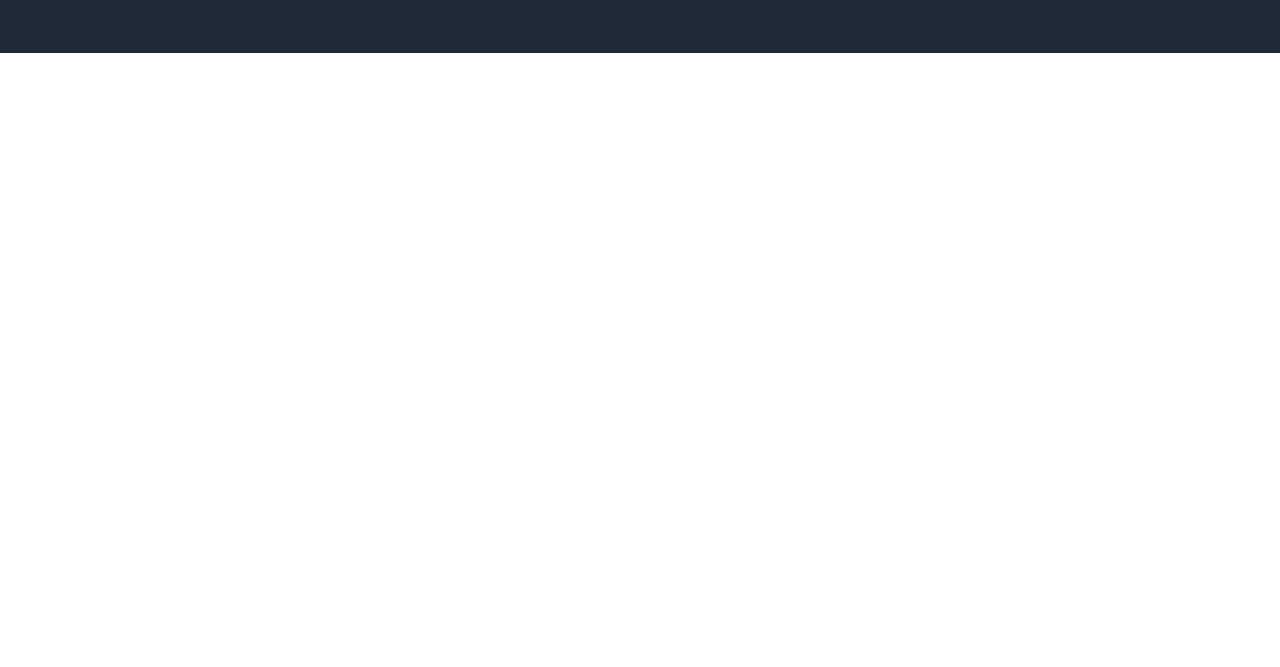
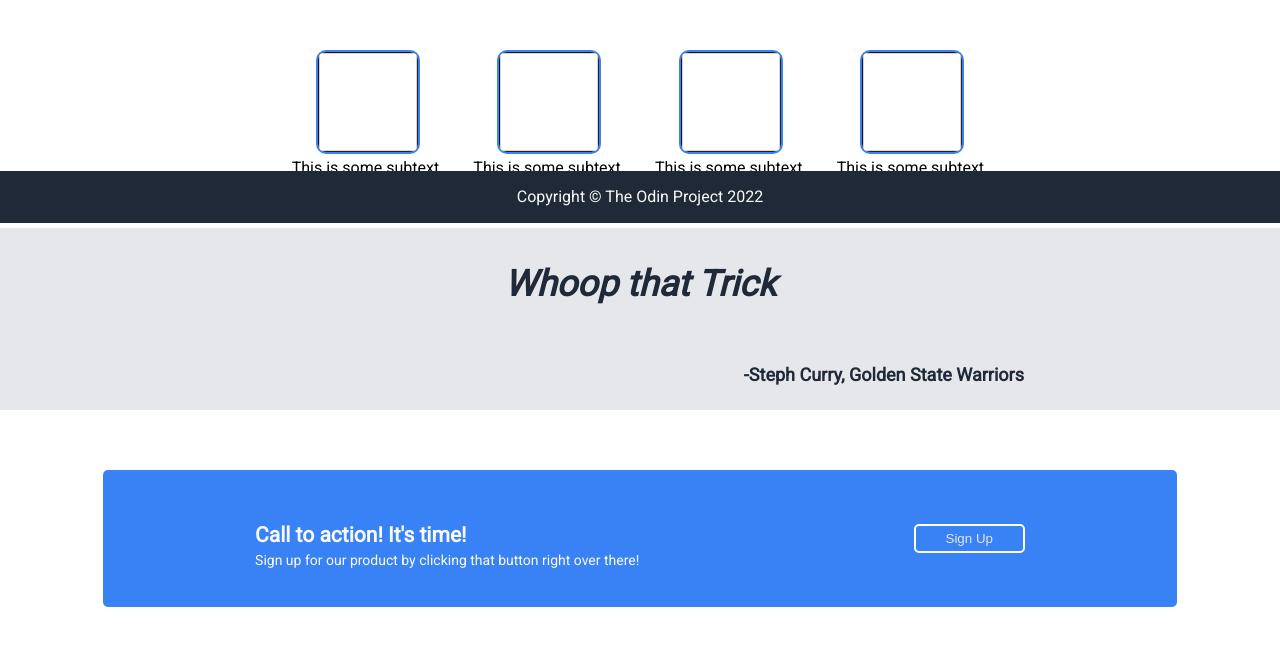
Before and after one commit to usborn116/flex-project, a plain HTML site: page index.html in a window 1280 px wide. Shown: the part 577-1244 px from the top of the page. Before the commit the page ends 800 px from the top, so only its background shows below. Drawn offline with Linux system fonts and the light colour scheme.

Commit message:
all sections done

```diff
--- a/index.html
+++ b/index.html
@@ -29,6 +29,45 @@
          <img src="./placeholder.jog.png">
      </div>
     </header>
+    <div class="two">
+        <h3>Some random information.</h3>
+        <div class="images">
+         <div class="chunk">
+          <img src="./whiteimage.png" alt="barberry">
+          <div class="text">This is some subtext.</div>
+         </div>
+         <div class="chunk">
+          <img src="./whiteimage.png" alt="chili">
+          <div class="text">This is some subtext.</div>
+         </div>
+         <div class="chunk">
+          <img src="./whiteimage.png" alt="pepper">
+          <div class="text">This is some subtext.</div>
+         </div>
+         <div class="chunk">
+          <img src="./whiteimage.png" alt="saffron">
+          <div class="text">This is some subtext.</div>
+         </div>
+        </div>
+    </div>
+    <div class="three">
+        <div class="quote">
+        <h3>Whoop that Trick</h3>
+        </div>
+        <h4>-Steph Curry, Golden State Warriors</h4>
+    </div>
+    <div class="four">
+        <div class="banner">
+            <div class="text">
+                <h4>Call to action! It's time!</h4>
+                <p>Sign up for our product by clicking that button right over there!</p>
+            </div>
+            <button>Sign Up</button>
+        </div>
+    </div>
+    <div class="footer">
+        <div>Copyright &copy; The Odin Project 2022</div>
+      </div>
 
 </body>
 </html>
--- a/style.css
+++ b/style.css
@@ -7,10 +7,12 @@ body{
 }
 header {
     background-color: #1f2937;
-    margin: auto;
     padding: 0;
     border: 2px solid #1f2937;
-
+    display: flex;
+    flex-direction: column;
+    flex: 1 1 auto;
+    max-height: 60vh;
 }
 
 .hero{
@@ -23,8 +25,8 @@ header {
     display:flex;
     text-decoration: none;
     justify-content: space-between;
-    padding: 10px 100px;
-    margin: 10px 30px;
+    padding: 10px 80px;
+    margin: 10px 20px;
 }
 
 .headerlinks a{
@@ -52,6 +54,7 @@ img{
 
 .intro{
     display:flex;
+    flex: 1 0 0;
     padding: 100px;
     justify-content: space-between;
     gap: 30px;
@@ -69,3 +72,120 @@ p{
     font-size:18px;
     color: #e5e7eb;
 }
+
+.two{
+    display: flex;
+    flex-direction: column;
+    align-items: center;
+    padding-bottom: 20px;
+}
+h3{
+    font-size: 36px;
+    font-weight: extra-bold;
+    color: #1f2937
+
+}
+
+.images{
+    display:flex;
+    justify-content: center;
+    align-items: center;
+    margin: 10px;
+    padding: 20px;
+    gap: 30px;
+}
+.images img{
+    width:100px;
+    height:auto;
+    border: 2px solid #3882f6;
+    border-radius: 10px;
+    justify-content: center;
+}
+
+.chunk{
+    display: flex;
+    flex-direction: column;
+    justify-content: center;
+    align-items: center;
+    flex-wrap: wrap;
+    gap:5px;
+}
+
+.three{
+    display: flex;
+    flex-direction: column;
+    background-color: #e5e7eb;
+    color: #1f2937;
+    font-size: 36px;
+    font-weight: 200;
+    font-style: italic;
+}
+.three h3{
+    display: flex;
+    justify-content: center;
+    align-self: center;
+    margin-left: auto;
+}
+
+.three h4{
+    font-size: 18px;
+    display: flex;
+    align-self: flex-end;
+    margin-right: 20%;
+    font-style: normal;
+    font-weight: bold;
+}
+
+.four{
+    display: flex;
+    justify-content: center;
+}
+.banner{
+    display: flex;
+    justify-content: space-around;
+    align-items: center;
+    background-color: #3882f6;
+    margin: 60px 70px;
+    padding: 25px;
+    border-radius: 5px;
+    gap: 20px;
+    width: 80%;
+    height:
+}
+
+.banner h4{
+    color: #f9faf8;
+    font-size: 21px;
+    margin-bottom: 5px;
+}
+
+.banner p{
+    color: #f9faf8;
+    font-size: 14px;
+    margin-top: 0;
+}
+
+.banner button{
+    border: 2px solid white;
+    border-radius: 5px;
+    padding: 5px 30px;
+}
+
+.banner .text{
+    display: flex;
+    flex-direction: column;
+
+}
+
+.footer {
+    position: fixed;
+    bottom: 0;
+    left: 0;
+    right: 0;
+    height: 52px;
+    display: flex;
+    align-items: center;
+    justify-content: center;
+    background: #1f2937;
+    color:#f9faf8;
+  }
```
Also changed, not shown: whiteimage.png (added).
